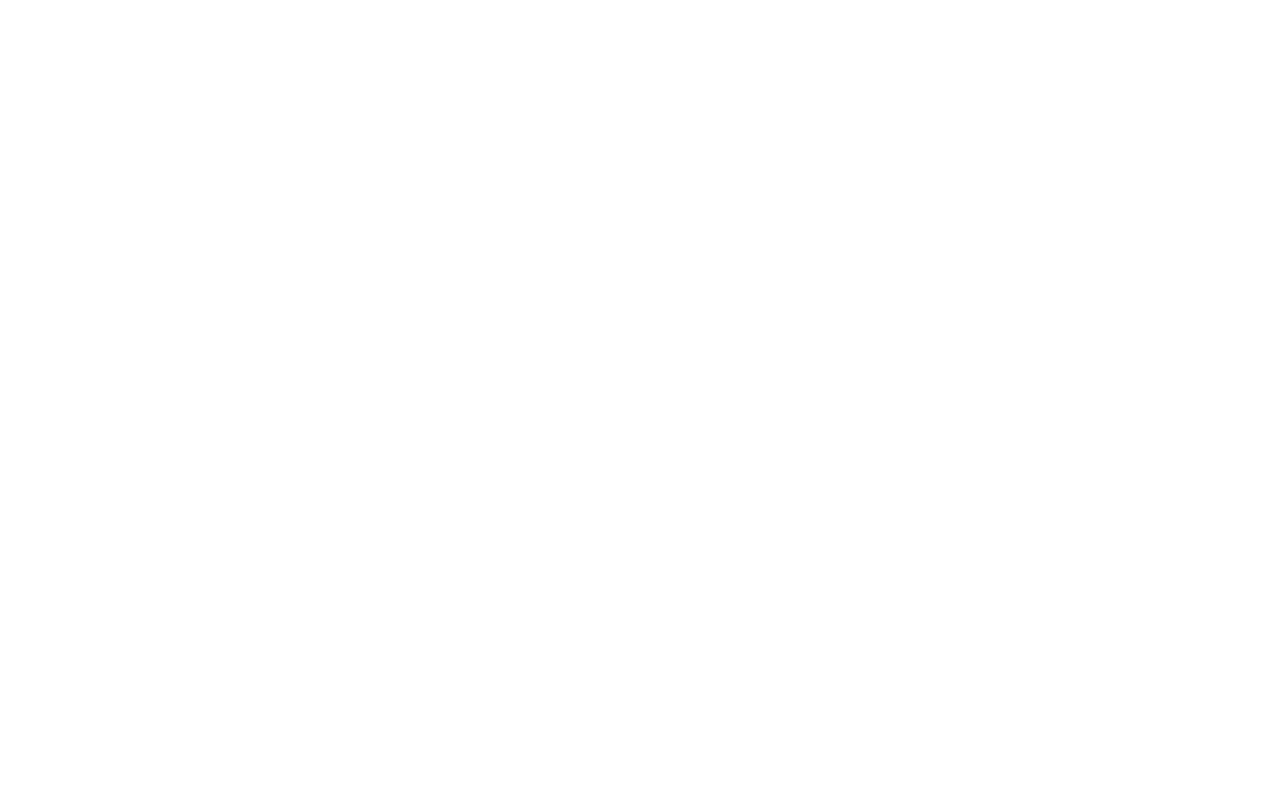
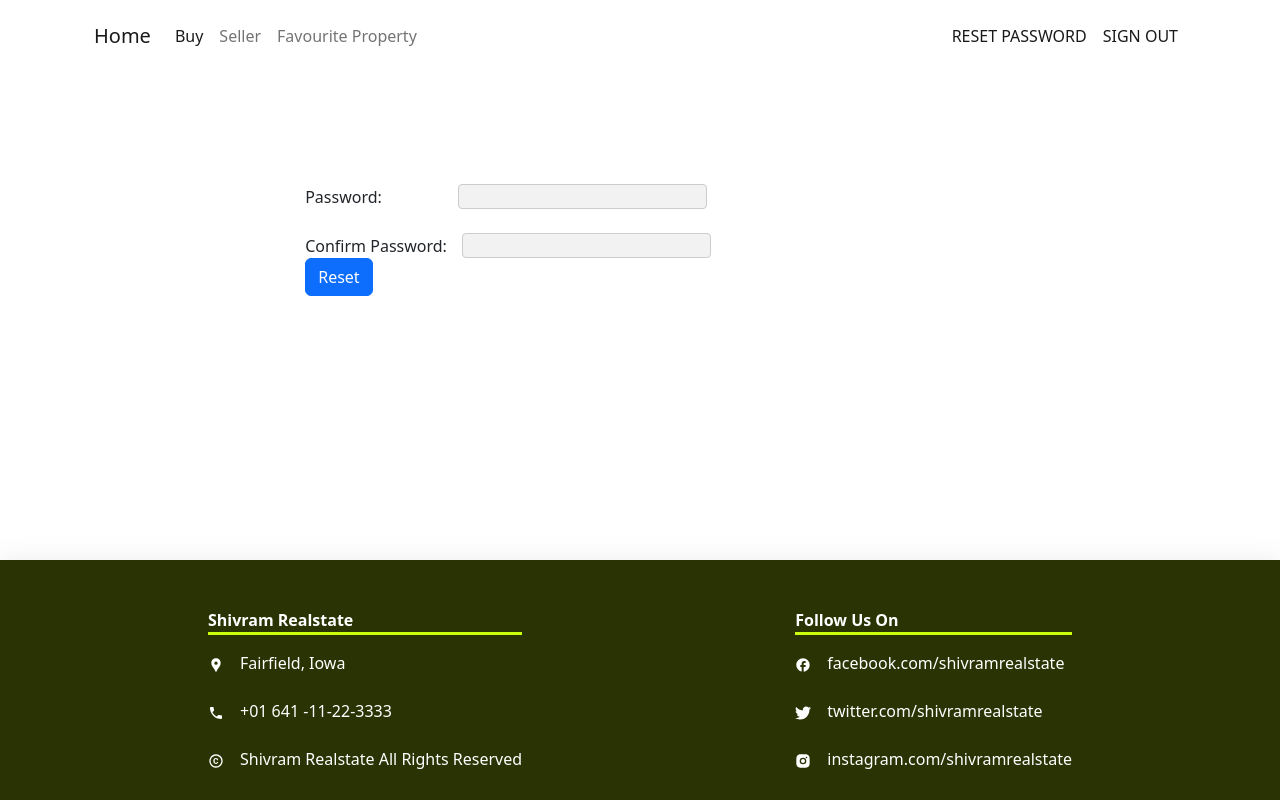
Before and after one commit to shivram05/pms-front-end, a React (Create React App) app: page /reset in a window 1280 px wide. Before the commit this address had no page. Built offline with nearby package versions, Linux system fonts and the light colour scheme.

Commit message:
resetpassword

```diff
--- /dev/null
+++ b/src/components/customer/CustomerHeader.js
@@ -0,0 +1,12 @@
+import React from "react";
+import CustomerNavigation from "./CustomerNavigation";
+
+const CustomerHeader = () => {
+  return (
+    <header className="header">
+      <CustomerNavigation />
+    </header>
+  );
+};
+
+export default CustomerHeader;
--- /dev/null
+++ b/src/components/customer/CustomerNavigation.js
@@ -0,0 +1,70 @@
+import React from "react";
+import { Navbar, Nav, Container } from "react-bootstrap";
+import { Link } from "react-router-dom";
+import { useNavigate } from "react-router";
+
+// import logo from "../imgs/images.jpg";
+import NavDropdown from "react-bootstrap/NavDropdown";
+
+export default function CustomerNavigation() {
+  const navigate = useNavigate();
+
+  const handleclick = () => {
+    navigate("login");
+    console.log("clicke me");
+  };
+  return (
+    <nav class="navbar navbar-expand-lg bg-body-tertiary">
+      <div class="container-fluid">
+        <a class="navbar-brand" href="/">
+          Home
+        </a>
+        <button
+          class="navbar-toggler"
+          type="button"
+          data-bs-toggle="collapse"
+          data-bs-target="#navbarText"
+          aria-controls="navbarText"
+          aria-expanded="false"
+          aria-label="Toggle navigation"
+        >
+          <span class="navbar-toggler-icon"></span>
+        </button>
+        <div class="collapse navbar-collapse" id="navbarText">
+          <ul class="navbar-nav me-auto mb-2 mb-lg-0">
+            <li class="nav-item">
+              <a class="nav-link active" aria-current="page" href="/buy">
+                Buy
+              </a>
+            </li>
+            <li class="nav-item">
+              <a class="nav-link" href="/seller">
+                Seller
+              </a>
+            </li>
+            <li class="nav-item">
+              <a class="nav-link" href="/property">
+                Favourite Property
+              </a>
+            </li>
+          </ul>
+          <span class="navbar-text">
+            <ul class="navbar-nav me-auto mb-2 mb-lg-0">
+              <li class="nav-item">
+                <a class="nav-link" href="/reset">
+                  RESET PASSWORD
+                </a>
+              </li>
+
+              <li class="nav-item">
+                <a class="nav-link" href="/">
+                  SIGN OUT
+                </a>
+              </li>
+            </ul>
+          </span>
+        </div>
+      </div>
+    </nav>
+  );
+}
--- /dev/null
+++ b/src/components/resetpassword/ResetPassword.css
@@ -0,0 +1,9 @@
+.resetPassword{
+    margin-top: 10%;
+    margin-left:20%;
+}
+
+.resetButton{
+    margin-top: 1%;
+    margin-left:71%;
+}
--- /dev/null
+++ b/src/components/resetpassword/ResetPassword.js
@@ -0,0 +1,180 @@
+import React, { useState } from "react";
+import CustomerHeader from "../customer/CustomerHeader";
+import Footer from "../Footer";
+import Button from "react-bootstrap/Button";
+import "./ResetPassword.css";
+
+// export const ResetPassword = () => {
+//   const [password, setPassword] = useState("");
+//   const [confirmPassword, setConfirmPassword] = useState('');
+//   const [passwordMatch, setPasswordMatch] = useState(true);
+
+//   const handlePasswordChange = (event) => {
+//     setPassword(event.target.value);
+//   };
+
+//   const handleConfirmPasswordChange = (event) => {
+//     setConfirmPassword(event.target.value);
+//   };
+
+//   const handleSubmit = (e) => {
+//     e.preventDefault();
+//     // Here you would send a request to your server to reset the password
+
+//     if (password !== confirmPassword) {
+//         setPasswordMatch(false);
+//       } else {
+//         setPasswordMatch(true);
+//          console.log("Password has been reset. Please login with new password");
+//       }
+//   };
+
+//   return (
+//     <div>
+//       <div>
+//         <CustomerHeader />
+//       </div>
+
+//       {/*<form onSubmit={handleSubmit}>
+//       <label>
+//         Password:
+//         <input type="password" value={password} onChange={handlePasswordChange} />
+//       </label>
+//       <br />
+//       <label>
+//         Confirm Password:
+//         <input type="password" value={confirmPassword} onChange={handleConfirmPasswordChange} />
+//       </label>
+//       <br />
+//       {!passwordMatch && <div>Passwords do not match</div>}
+//       <input type="submit" value="Submit" />
+//     </form>
+//   ); */}
+
+//       <form onSubmit={handleSubmit}>
+//         <div className="resetPassword">
+//           <label htmlFor="newPassword">New Password</label>
+//           <input
+//             type="password"
+//             id="newPassword"
+//             value={password}
+//             onChange={handlePasswordChange}
+//             // onChange={(e) => setPassword(e.target.value)}
+//             style={{
+//               backgroundColor: "#f2f2f2",
+//               border: "1px solid #ccc",
+//               borderRadius: "4px",
+//               padding: "8px",
+//               marginLeft: "40px",
+//               height: "25px",
+//             }}
+//             required
+//           />
+//           <br /> <br />
+//           <label htmlFor="confirmPassword">Confirm Password</label>
+//           <input
+//             type="password"
+//             id="confirmPassword"
+//             value={confirmPassword}
+//             onChange={handleConfirmPasswordChange}
+//             style={{
+//               backgroundColor: "#f2f2f2",
+//               border: "1px solid #ccc",
+//               borderRadius: "4px",
+//               padding: "8px",
+//               marginLeft: "15px",
+//               height: "25px",
+//             }}
+//             required
+//           />
+
+//         </div>
+//         <div className="resetButton">
+//         {!passwordMatch && <div>Passwords do not match</div>}
+//         <Button as="input" type="reset" value="Reset" />
+//         </div>
+
+//       </form>
+//       <div>
+//         <Footer />
+//       </div>
+//     </div>
+//   );
+// };
+
+export const ResetPassword = () => {
+  const [password, setPassword] = useState("");
+  const [confirmPassword, setConfirmPassword] = useState("");
+  const [passwordMatch, setPasswordMatch] = useState(true);
+
+  const handlePasswordChange = (event) => {
+    setPassword(event.target.value);
+  };
+
+  const handleConfirmPasswordChange = (event) => {
+    setConfirmPassword(event.target.value);
+  };
+
+  const handleSubmit = (event) => {
+    event.preventDefault();
+    if (password !== confirmPassword) {
+      setPasswordMatch(false);
+    } else {
+      setPasswordMatch(true);
+      // do something else with the passwords
+      console.log("Password reset successfully");
+    }
+  };
+
+  return (
+    <div>
+      <div>
+        <CustomerHeader />
+      </div>
+      <form onSubmit={handleSubmit}>
+        <div className="resetPassword">
+          <label>
+            Password:
+            <input
+              type="password"
+              value={password}
+              onChange={handlePasswordChange}
+              style={{
+                backgroundColor: "#f2f2f2",
+                border: "1px solid #ccc",
+                borderRadius: "4px",
+                padding: "8px",
+                marginLeft: "76px",
+                height: "25px",
+              }}
+            />
+          </label>
+          <br />
+          <br />
+          <label>
+            Confirm Password:
+            <input
+              type="password"
+              value={confirmPassword}
+              onChange={handleConfirmPasswordChange}
+              style={{
+                backgroundColor: "#f2f2f2",
+                border: "1px solid #ccc",
+                borderRadius: "4px",
+                padding: "8px",
+                marginLeft: "15px",
+                height: "25px",
+              }}
+            />
+          </label>
+          <br />
+          {!passwordMatch && <div>Passwords do not match</div>}
+          <Button as="input" type="reset" value="Reset" />
+        </div>
+      </form>
+      <div>
+        <Footer />
+      </div>
+    </div>
+  );
+};
--- a/src/container/customer/CustomerContainer.js
+++ b/src/container/customer/CustomerContainer.js
@@ -1,9 +1,7 @@
-import React from 'react'
+import React from "react";
 
 function CustomerContainer() {
-  return (
-    <div>CustomerContainer</div>
-  )
+  return <div>Customer Containers</div>;
 }
 
-export default CustomerContainer
+export default CustomerContainer;
--- a/src/pages/customer/CustomerPages.js
+++ b/src/pages/customer/CustomerPages.js
@@ -1,13 +1,13 @@
 import React from "react";
 import { Container } from "react-bootstrap";
-import Header from "../../components/Header";
 import Footer from "../../components/Footer";
 import CustomerContainer from "../../container/customer/CustomerContainer";
+import CustomerHeader from "../../components/customer/CustomerHeader";
 
 function CustomerPages() {
   return (
     <Container>
-      <Header />
+      <CustomerHeader />
       <CustomerContainer />
       <Footer />
     </Container>
--- a/src/router/PageRoutes.js
+++ b/src/router/PageRoutes.js
@@ -6,8 +6,9 @@
 import PropertyDetailsPage from "../pages/PropertyDetailsPage";
 import ListOfPropertyDetailsPage from "../pages/ListOfPropertyDetailsPage";
 import OwnerPages from "../pages/owner/OwnerPages";
-import CustomerComponent from "../components/customer/CustomerComponent";
+// import CustomerComponent from "../components/customer/CustomerComponent";
 import CustomerPages from "../pages/customer/CustomerPages";
+import { ResetPassword } from "../components/resetpassword/ResetPassword";
 
 export default function PageRoutes(props) {
   return (
@@ -25,12 +26,16 @@
 
       <Route exact path="seller/register" element={<RegisterPage />} />
 
-      <Route path="login/register" element={<Navigate replace to="/register" />} />
+      <Route
+        path="login/register"
+        element={<Navigate replace to="/register" />}
+      />
 
-      <Route path="owner" element={<OwnerPages/>}/>
+      <Route path="owner" element={<OwnerPages />} />
 
       <Route path="customer" element={<CustomerPages />} />
 
+      <Route path="reset" element={<ResetPassword />} />
     </Routes>
   );
 }
```
Also changed, not shown: src/components/customer/CustomerComponent.js (+3 -5 lines), src/components/viewer/SearchProperty.js (+49 -13 lines).
